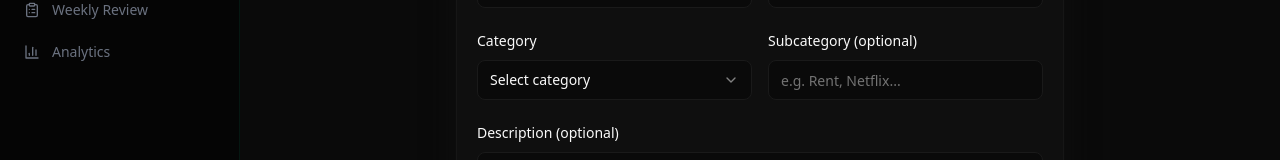
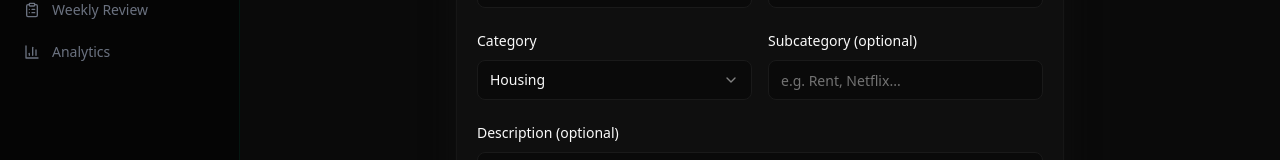
Before and after one commit to noahemerald10-source/Money-Tracker, a Next.js app: page /transactions/new in a window 1280 px wide. Both pictures are taken after a click on the button "Start from scratch →". Shown: the part 263-423 px from the top of the page. Built offline with nearby package versions, Linux system fonts and the light colour scheme.

Commit message:
fix: default category to Housing so form always passes validation

```diff
--- a/components/transactions/transaction-form.tsx
+++ b/components/transactions/transaction-form.tsx
@@ -90,7 +90,7 @@ export function TransactionForm({ transaction, prefill, onBackToTemplates }: Pro
     defaultValues: {
       type: (transaction?.type as "income" | "expense") ?? prefill?.type ?? "expense",
       amount: transaction?.amount || undefined,
-      category: transaction?.category ?? prefill?.category ?? "",
+      category: transaction?.category ?? prefill?.category ?? "Housing",
       subcategory: transaction?.subcategory ?? prefill?.subcategory ?? "",
       description: transaction?.description ?? prefill?.description ?? "",
       date: transaction?.date
```
